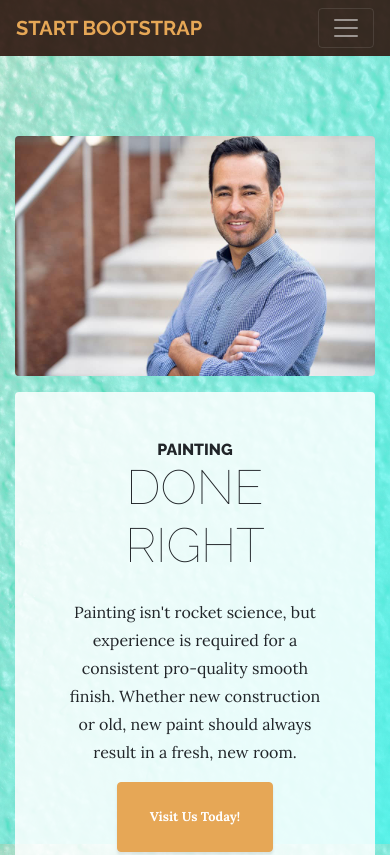
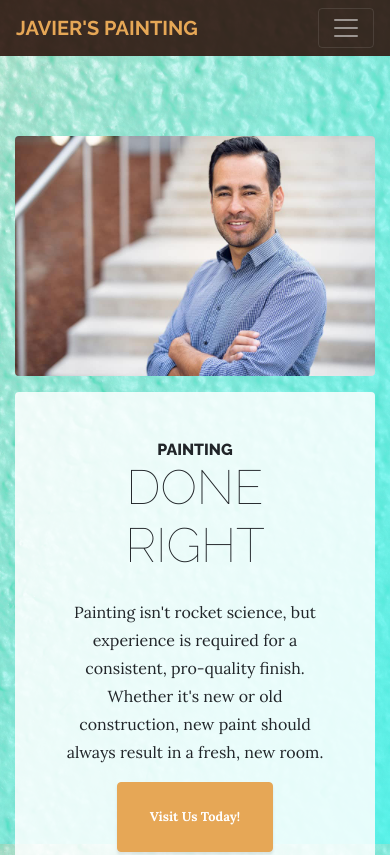
Before and after one commit to joesessions/JaviersWebsite-master, a website: page index.html in a window 390 px wide. Shown: the top 855 px of the page. Drawn offline with nearby package versions, Linux system fonts and the light colour scheme.

Commit message:
More solid index!

```diff
--- a/index.html
+++ b/index.html
@@ -37,7 +37,7 @@
     <!-- Navigation -->
     <nav class="navbar navbar-expand-lg navbar-dark py-lg-4"  id="mainNav">
       <div class="container">
-        <a class="navbar-brand text-uppercase text-expanded font-weight-bold d-lg-none" href="#">Start Bootstrap</a>
+        <a class="navbar-brand text-uppercase text-expanded font-weight-bold d-lg-none" href="#">Javier's Painting</a>
         <button class="navbar-toggler" type="button" data-toggle="collapse" data-target="#navbarResponsive" aria-controls="navbarResponsive" aria-expanded="false" aria-label="Toggle navigation">
           <span class="navbar-toggler-icon"></span>
         </button>
@@ -71,7 +71,7 @@
               <span class="section-heading-upper">Painting</span>
               <span class="section-heading-lower">Done Right</span>
             </h2>
-            <p class="mb-3">Painting isn't rocket science, but experience is required for a consistent pro-quality smooth finish. Whether new construction or old, new paint should always result in a fresh, new room.
+            <p class="mb-3">Painting isn't rocket science, but experience is required for a consistent, pro-quality finish. Whether it's new or old construction, new paint should always result in a fresh, new room.
             </p>
             <div class="intro-button mx-auto">
               <a class="btn btn-primary btn-xl" href="#">Visit Us Today!</a>
```
